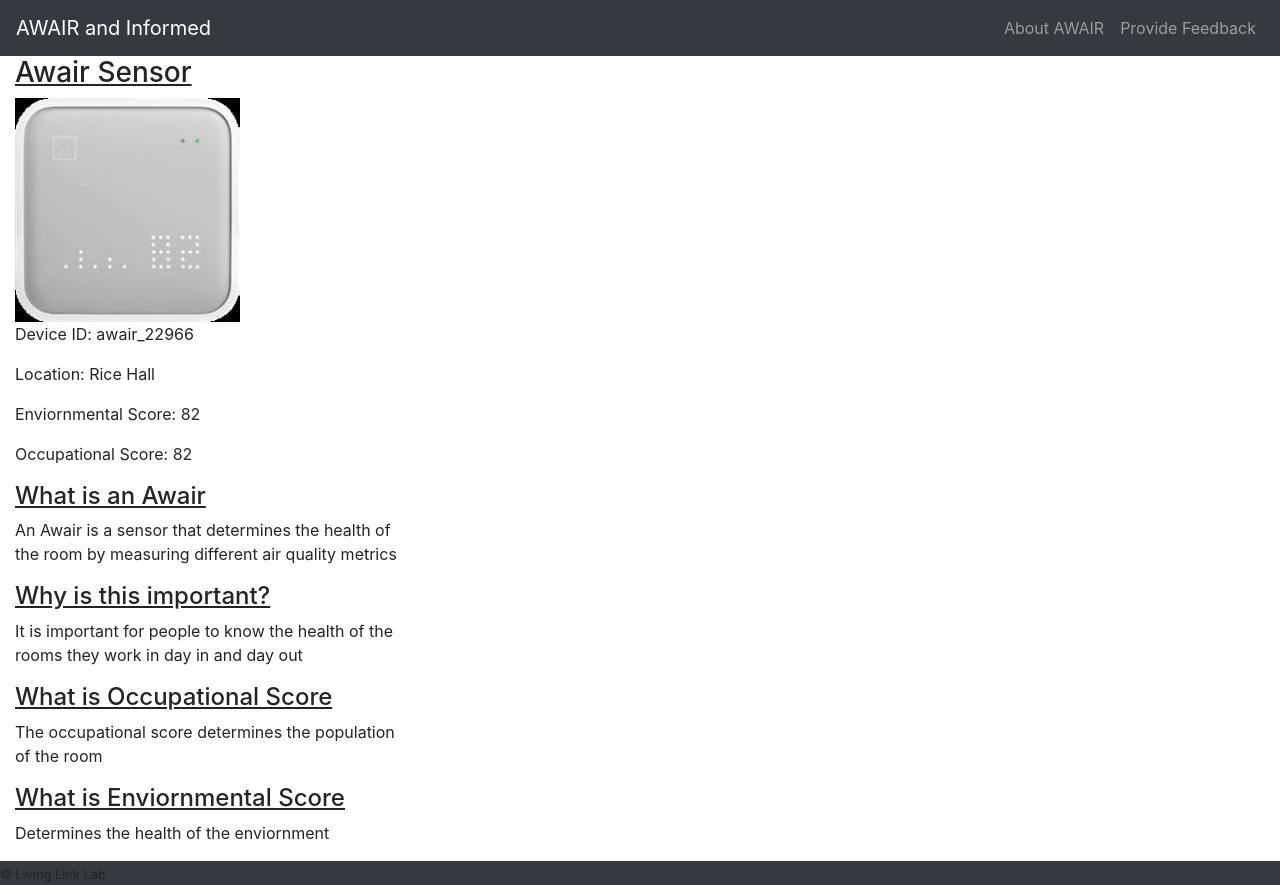
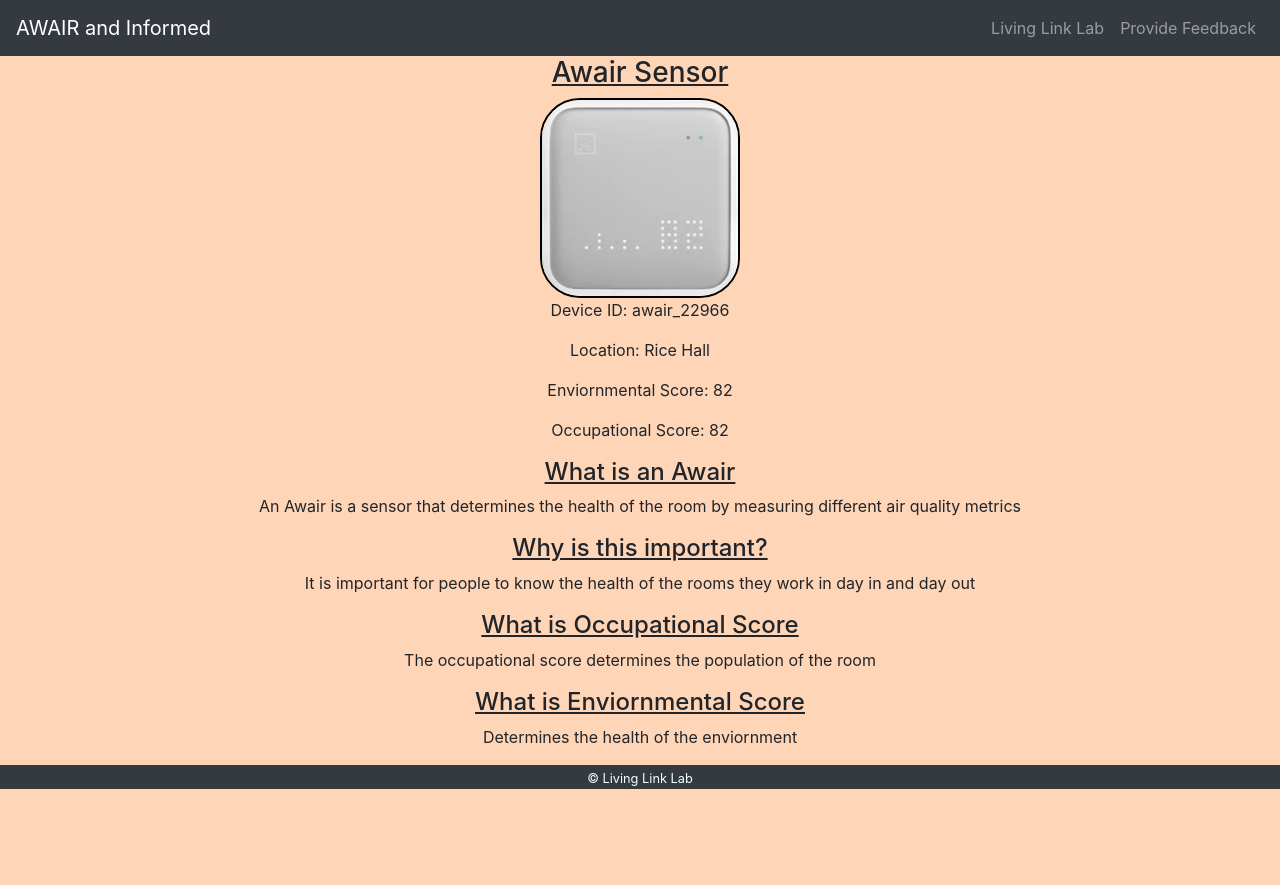
Before and after one commit to tic/aai-website, a plain HTML site: page index.html in a window 1280 px wide. After the commit the page ends 800 px from the top, so only its background shows below. Drawn offline with nearby package versions, Linux system fonts and the light colour scheme; no server answers.

Commit message:
edit homepage

```diff
--- a/index.html
+++ b/index.html
@@ -19,7 +19,7 @@
       <div class="collapse navbar-collapse justify-content-end" id="collapsibleNavbar">
         <ul class="navbar-nav">
           <li class="nav-item">
-            <a class="nav-link" href="#">About AWAIR</a>
+            <a class="nav-link" href="https://livinglinklab.github.io/">Living Link Lab</a>
           </li>
           <li class="nav-item">
             <a class="nav-link" href="#">Provide Feedback</a>
@@ -28,12 +28,13 @@
       </div>
 
     </nav>
-  </header>
-<body>
-    <div class="col-md-4">
+</header>
+
+<body style="background-color:rgb(255, 213, 184); text-align: center;">
+    <div>
         <h3><u>Awair Sensor</u></h3>
-        <div style="max-height:450px; max-width:450px; overflow: hidden">
-          <img src="awair_sensor.jpg"/>
+        <div>
+          <img style="border: 2px solid #000000; border-radius:40px;" src="awair_sensor.jpg" width="200" height="200"/>
         </div>
         <p>Device ID: awair_22966</p>
         <p>Location: Rice Hall</p>
@@ -54,7 +55,7 @@
     })
     </script>
 
-    <div class="col-md-4">
+    <div>
         <h4><u>What is an Awair</u></h4>
         <p>An Awair is a sensor that determines the health of the room by measuring different air quality metrics</p>
         <h4><u>Why is this important?</u></h4>
@@ -68,5 +69,5 @@
 </body>
 
 <footer class="primary-footer bg-dark">
-    <small class="copyright">&copy; Living Link Lab</small>
+    <small class="copyright" style="color: azure;">&copy; Living Link Lab</small>
 </footer>
```
